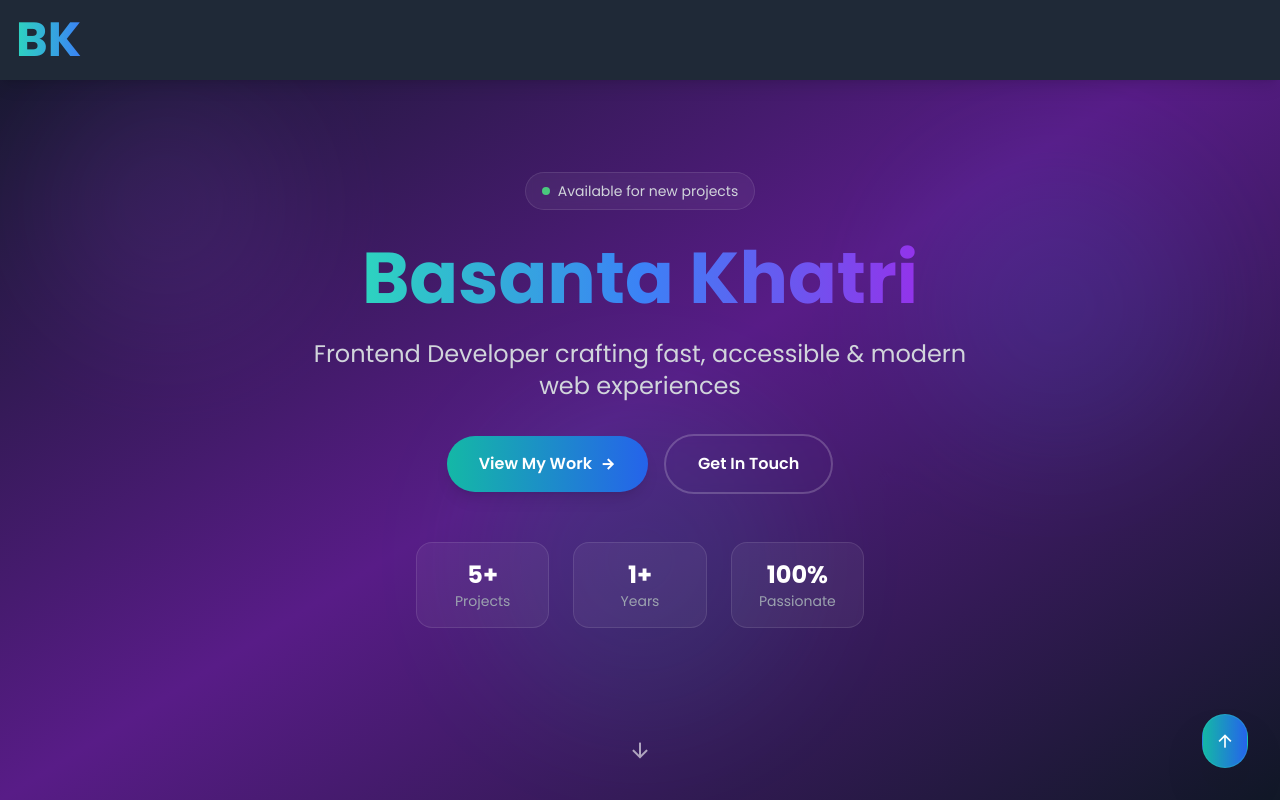
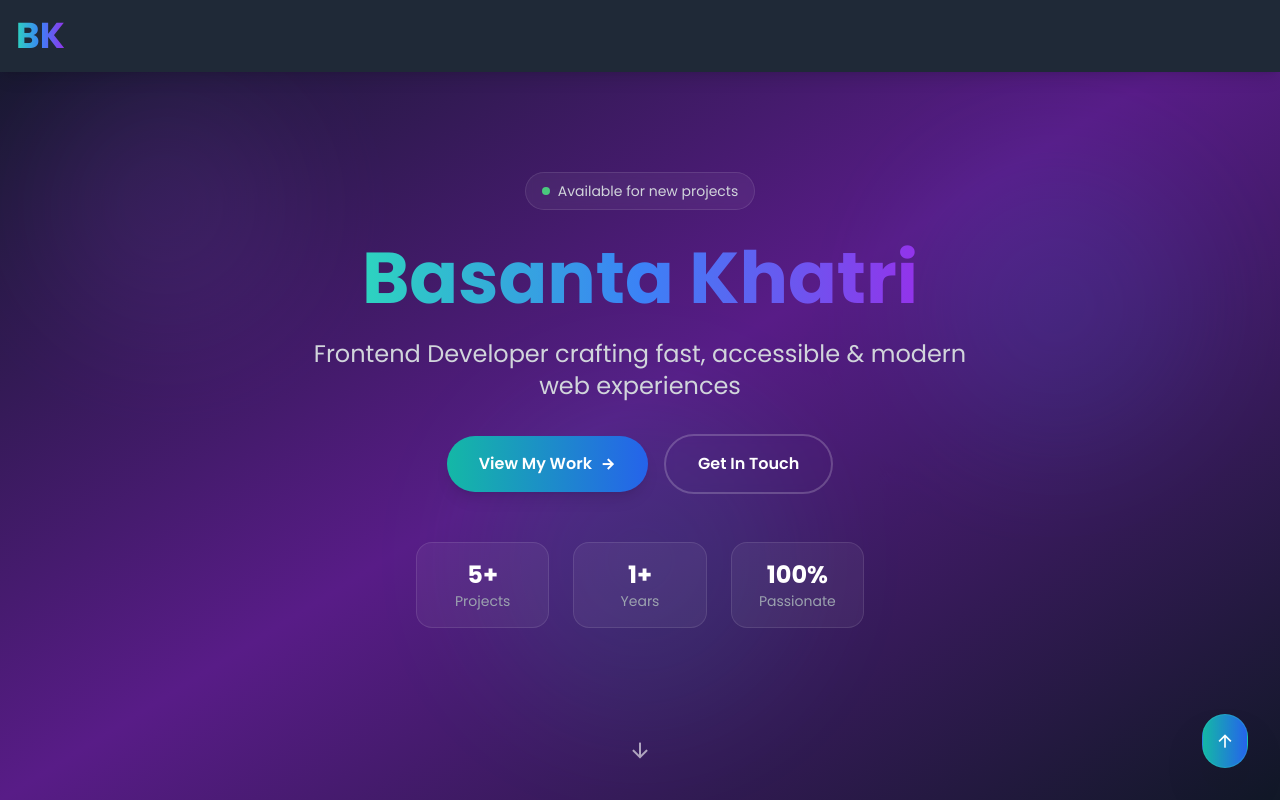
Before and after one commit to Basanta-khatri-0311/personal-portfolio, a React (Vite) app: page / in a window 1280 px wide. Shown: the top 800 px of the page. Built offline with nearby package versions, Linux system fonts and the light colour scheme.

Commit message:
logo according to the theme used for all the sections

```diff
--- a/src/components/Logo.jsx
+++ b/src/components/Logo.jsx
@@ -1,24 +1,24 @@
-// import React from "react";
-
-// const Logo = () => {
-//   return (
-//     <h1 className="text-5xl font-bold font-poppins bg-gradient-to-r from-orange-500 to-red-500 bg-clip-text text-transparent">
-//       BK
-//     </h1>
-//   );
-// };
-
-// export default Logo;
-
 import React from "react";
 
 const Logo = () => {
   return (
-    <div>
-      <h1 className="text-5xl font-bold font-poppins bg-gradient-to-r from-teal-400 to-blue-500 bg-clip-text text-transparent">
-      <a href="#home">BK</a>
-    </h1>
-    </div>
+    <a
+      href="#home"
+      className="group relative"
+    >
+      <div className="relative">
+        {/* Main Logo Text */}
+        <h1 className="text-4xl font-bold bg-gradient-to-r from-teal-400 via-blue-500 to-purple-600 bg-clip-text text-transparent group-hover:scale-110 transform transition-transform duration-300">
+          BK
+        </h1>
+
+        {/* Animated Border */}
+        <div className="absolute inset-0 rounded-lg bg-gradient-to-r from-teal-400 via-blue-500 to-purple-600 opacity-0 group-hover:opacity-100 transition-opacity duration-300 -z-10 blur-sm group-hover:blur-0 scale-110"></div>
+
+        {/* Background Glow */}
+        <div className="absolute inset-0 bg-gradient-to-r from-teal-400/10 via-blue-500/10 to-purple-600/10 rounded-lg opacity-0 group-hover:opacity-100 transition-opacity duration-300 -z-20 scale-110"></div>
+      </div>
+    </a>
   );
 };
 
```
